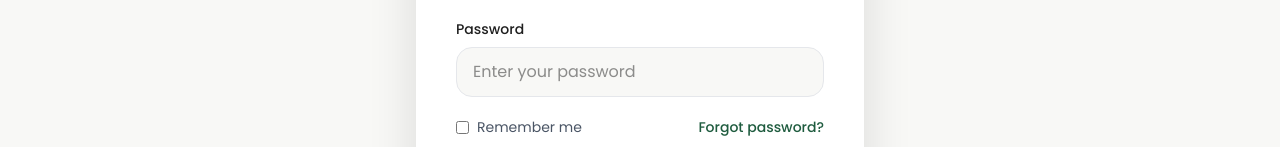
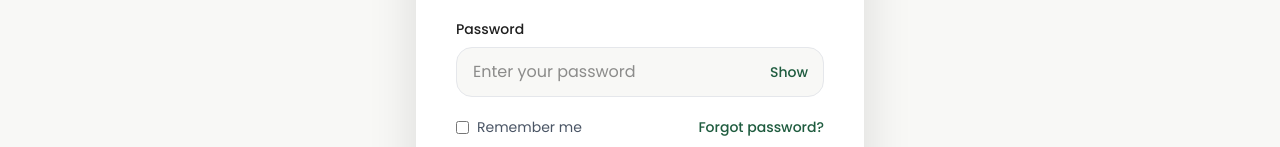
Before and after one commit to AalveeAhtav/pet-adoption, a React (Vite) app in the folder frontend/: page /login in a window 1280 px wide. Shown: the part 407-554 px from the top of the page. Built offline with nearby package versions, Linux system fonts and the light colour scheme; no server answers.

Commit message:
added a show password button

```diff
--- a/frontend/src/pages/ForgotPassword.jsx
+++ b/frontend/src/pages/ForgotPassword.jsx
@@ -49,6 +49,8 @@
         }
     };
 
+    const [showPassword, setShowPassword] = useState(false);
+
     return (
         <div className="min-h-screen bg-[#f8f8f6] text-[#1f1f1f]">
             <Navbar />
@@ -87,15 +89,25 @@
                                 <label className="mb-2 block text-sm font-medium">
                                     New Password
                                 </label>
+
+                                <div className="relative">
                                     <input
                                         name="newPassword"
-                                    type="password"
+                                        type={showPassword ? "text" : "password"}
                                         value={formData.newPassword}
                                         onChange={handleChange}
                                         placeholder="Enter new password"
                                         className="w-full rounded-2xl border border-gray-200 bg-[#f8f8f6] px-4 py-3 outline-none focus:border-[#1f5c3f] focus:ring-2 focus:ring-[#1f5c3f]/20"
                                         required
                                     />
+                                    <button
+                                        type="button"
+                                        onClick={() => setShowPassword(!showPassword)}
+                                        className="absolute right-4 top-1/2 -translate-y-1/2 text-sm font-medium text-[#1f5c3f] hover:text-[#174a32]">
+                                        {showPassword ? "Hide" : "Show"}
+
+                                    </button>
+                                </div>
                             </div>
 
                             {errorMessage ? (
--- a/frontend/src/pages/Login.jsx
+++ b/frontend/src/pages/Login.jsx
@@ -10,6 +10,9 @@
         password: "",
         rememberMe: false,
     });
+
+    // NEW: toggle password visibility
+    const [showPassword, setShowPassword] = useState(false);
 
     const { login } = useAuth();
     const navigate = useNavigate();
@@ -81,16 +84,28 @@
                             >
                                 Password
                             </label>
+
+                            {/* UPDATED: password with show/hide */}
+                            <div className="relative">
                                 <input
                                     id="password"
                                     name="password"
-                                type="password"
+                                    type={showPassword ? "text" : "password"}
                                     value={formData.password}
                                     onChange={handleChange}
                                     placeholder="Enter your password"
-                                className="w-full rounded-2xl border border-gray-200 bg-[#f8f8f6] px-4 py-3 outline-none transition focus:border-[#1f5c3f] focus:ring-2 focus:ring-[#1f5c3f]/20"
+                                    className="w-full rounded-2xl border border-gray-200 bg-[#f8f8f6] px-4 py-3 pr-16 outline-none transition focus:border-[#1f5c3f] focus:ring-2 focus:ring-[#1f5c3f]/20"
                                     required
                                 />
+
+                                <button
+                                    type="button"
+                                    onClick={() => setShowPassword(!showPassword)}
+                                    className="absolute right-4 top-1/2 -translate-y-1/2 text-sm font-medium text-[#1f5c3f] hover:text-[#174a32]"
+                                >
+                                    {showPassword ? "Hide" : "Show"}
+                                </button>
+                            </div>
                         </div>
 
                         <div className="flex items-center justify-between text-sm">
```
Lines whose indentation alone changed are shown as unchanged.
